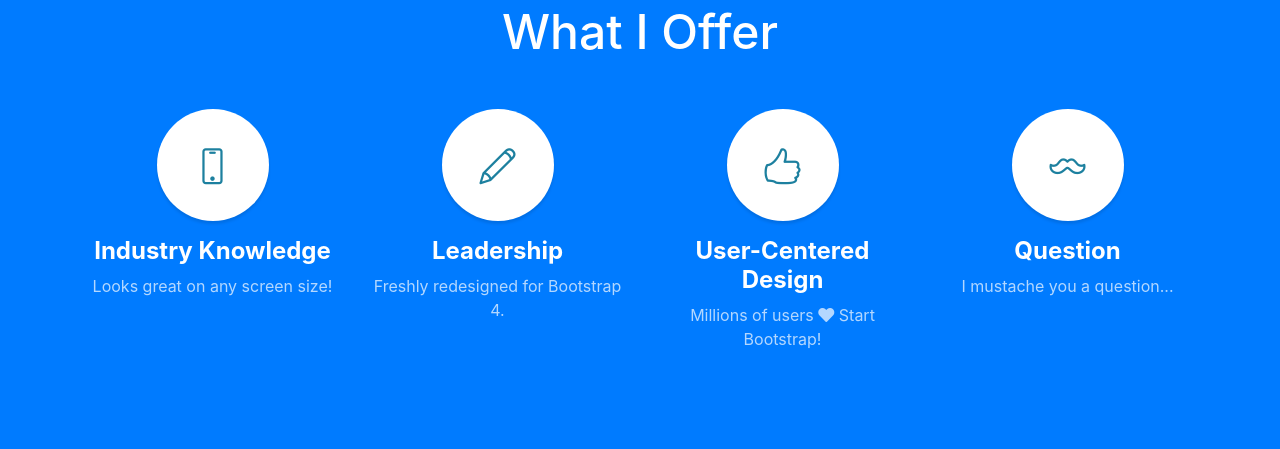
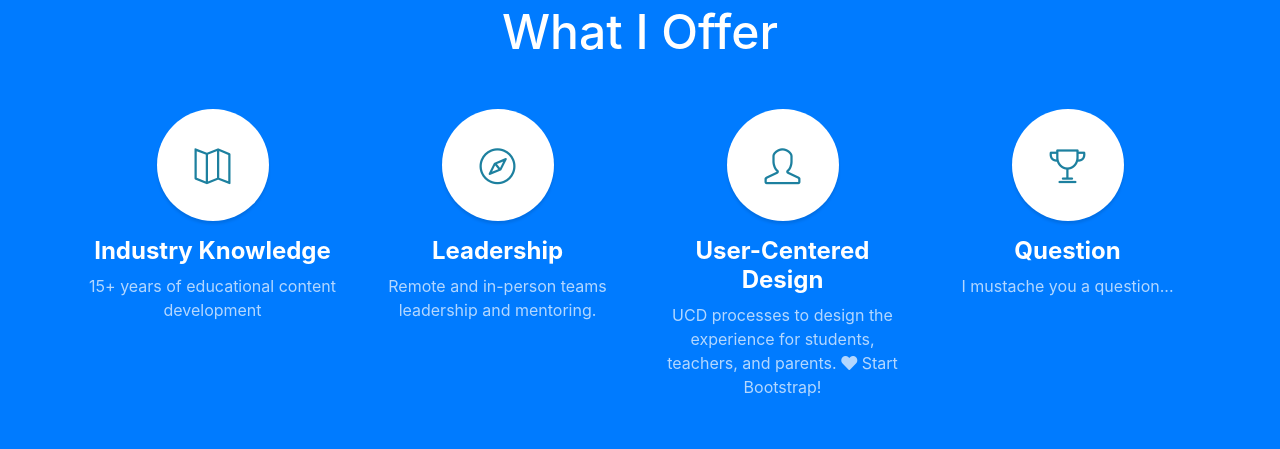
Before and after one commit to Christian-Henry/UXPortfolio, a website with bundled scripts: page index.html in a window 1280 px wide. Shown: the part 1469-1918 px from the top of the page. Built offline with nearby package versions, Linux system fonts and the light colour scheme.

Commit message:
Update index.html

```diff
--- a/index.html
+++ b/index.html
@@ -89,36 +89,36 @@ for students, teachers, parents, and administrators.</p>
       <div class="row">
         <div class="col-lg-3 col-md-6 mb-5 mb-lg-0">
           <span class="service-icon rounded-circle mx-auto mb-3">
-            <i class="icon-screen-smartphone"></i>
+            <i class="icon-map"></i>
           </span>
           <h4>
             <strong>Industry Knowledge</strong>
           </h4>
-          <p class="text-faded mb-0">Looks great on any screen size!</p>
+          <p class="text-faded mb-0">15+ years of educational content development</p>
         </div>
         <div class="col-lg-3 col-md-6 mb-5 mb-lg-0">
           <span class="service-icon rounded-circle mx-auto mb-3">
-            <i class="icon-pencil"></i>
+            <i class="icon-compass"></i>
           </span>
           <h4>
             <strong>Leadership</strong>
           </h4>
-          <p class="text-faded mb-0">Freshly redesigned for Bootstrap 4.</p>
+          <p class="text-faded mb-0">Remote and in-person teams leadership and mentoring.</p>
         </div>
         <div class="col-lg-3 col-md-6 mb-5 mb-md-0">
           <span class="service-icon rounded-circle mx-auto mb-3">
-            <i class="icon-like"></i>
+            <i class="icon-user"></i>
           </span>
           <h4>
             <strong>User-Centered Design</strong>
           </h4>
-          <p class="text-faded mb-0">Millions of users
+          <p class="text-faded mb-0">UCD processes to design the experience for students, teachers, and parents.
             <i class="fas fa-heart"></i>
             Start Bootstrap!</p>
         </div>
         <div class="col-lg-3 col-md-6">
           <span class="service-icon rounded-circle mx-auto mb-3">
-            <i class="icon-mustache"></i>
+            <i class="icon-trophy"></i>
           </span>
           <h4>
             <strong>Question</strong>
```
